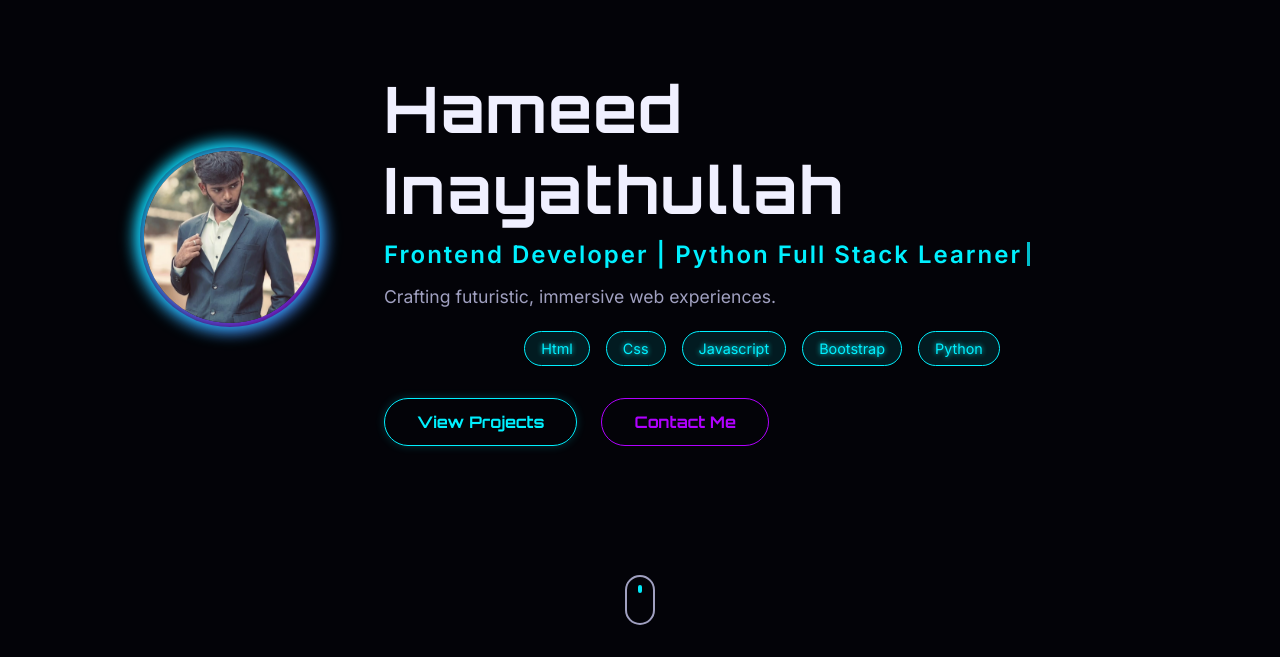
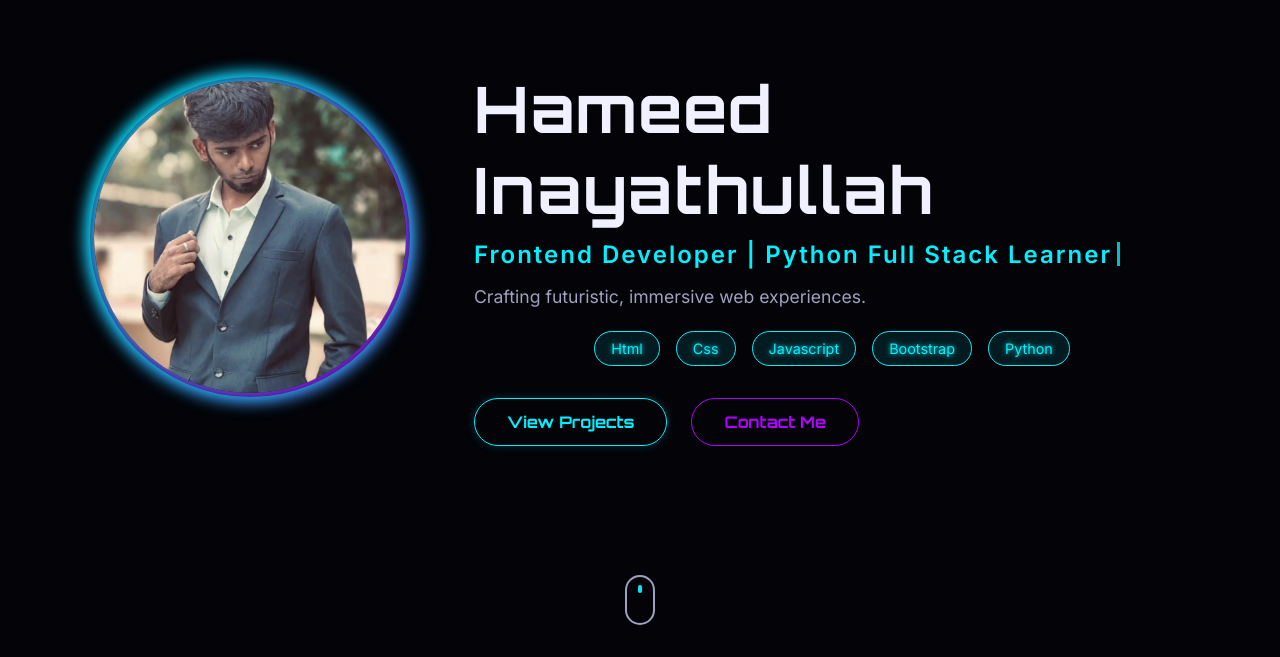
Before and after one commit to hameedinayathullah507-stack/portfoilo, a website built with Vite: page index.html in a window 1280 px wide. Shown: the part 143-800 px from the top of the page. Built offline with nearby package versions, Linux system fonts and the light colour scheme; animation ran at ten frames a second.

Commit message:
Fix responsive layout padding and adjust hero section alignment

```diff
--- a/style.css
+++ b/style.css
@@ -53,13 +53,19 @@ h1, h2, h3 {
 /* Sections */
 .section {
   min-height: 100vh;
-  width: 100vw;
+  width: 100%;
   display: flex;
   flex-direction: column;
   justify-content: center;
   align-items: center;
-  padding: 2rem;
+  padding: 4rem 1.5rem;
   /* We will handle positioning via JS mostly, but they stack normally to allow scroll tracking */
+}
+
+@media (min-width: 768px) {
+  .section {
+    padding: 4rem 3rem;
+  }
 }
 
 /* Glassmorphism Card */
@@ -202,7 +208,7 @@ h1, h2, h3 {
 
 .projects-grid {
   display: grid;
-  grid-template-columns: repeat(auto-fit, minmax(300px, 1fr));
+  grid-template-columns: repeat(auto-fit, minmax(260px, 1fr));
   gap: 2rem;
   width: 100%;
   max-width: 1200px;
@@ -429,13 +435,15 @@ h1, h2, h3 {
   z-index: 2;
   text-align: center;
   width: 100%;
-  max-width: 1000px;
+  max-width: 1100px;
 }
 @media (min-width: 768px) {
   .hero-content {
     flex-direction: row;
     text-align: left;
     gap: 4rem;
+    align-items: center;
+    justify-content: space-between;
   }
 }
 .floating-hero {
@@ -447,14 +455,21 @@ h1, h2, h3 {
   100% { transform: translateY(0px); }
 }
 .glowing-border {
-  width: 180px;
-  height: 180px;
+  width: 200px;
+  height: 200px;
   border-radius: 50%;
   background: linear-gradient(135deg, var(--bg-color), #1a1a2e);
   border: 4px solid transparent;
   background-clip: padding-box;
   position: relative;
   margin: 0;
+  flex-shrink: 0;
+}
+@media (min-width: 768px) {
+  .glowing-border {
+    width: 320px;
+    height: 320px;
+  }
 }
 .glowing-border::after {
   content: '';
@@ -464,6 +479,9 @@ h1, h2, h3 {
   border-radius: 50%;
   z-index: -1;
   filter: blur(8px);
+}
+.hero-text {
+  flex: 1;
 }
 .hero-name {
   font-size: 3rem;
```
